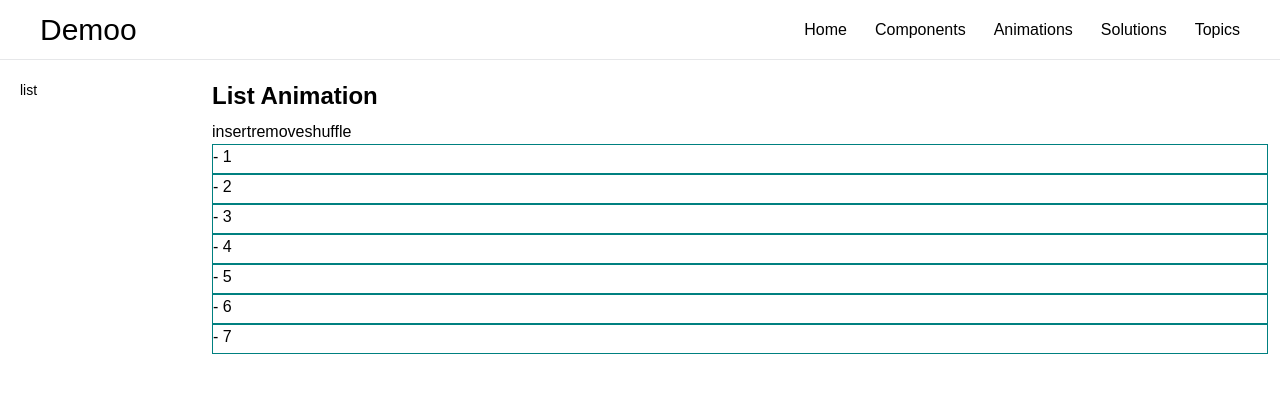
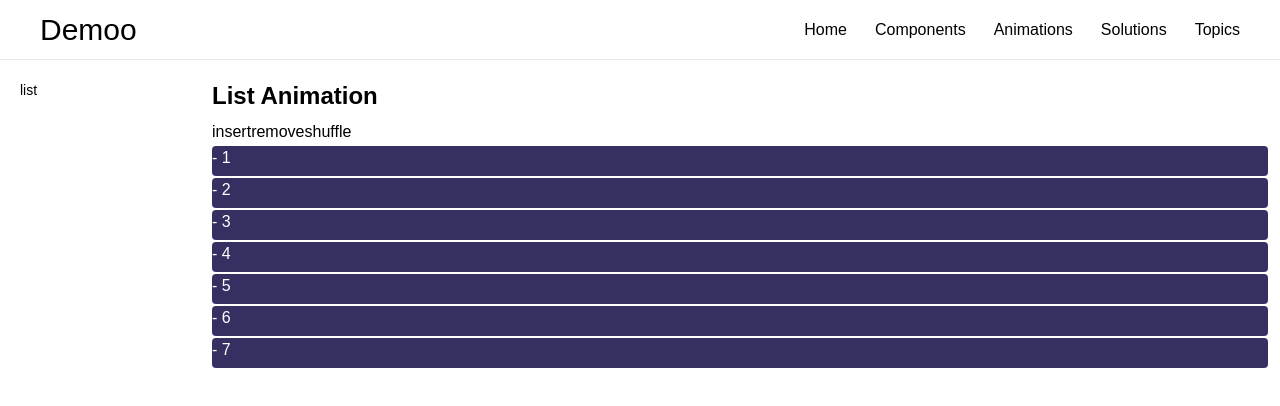
Before and after one commit to Reyshawn/fete, a React app: page /animations/list in a window 1280 px wide. Shown: the top 406 px of the page. Built offline with nearby package versions, Linux system fonts and the light colour scheme.

Commit message:
Fix a bug that `TransitionGroup` cached the old `name` property;
1. Add the `list-mutation` transition;

```diff
--- a/src/components/TransitionGroup.tsx
+++ b/src/components/TransitionGroup.tsx
@@ -27,7 +27,7 @@ interface TransitonContext {
 
 
 function TransitionGroup(props: TransitionGroupProps) {
-  const { children } = props
+  const { children, name } = props
 
   const _children: ReactElement[] = Array.isArray(props.children)
     ? children as ReactElement[]
@@ -46,7 +46,7 @@ function TransitionGroup(props: TransitionGroupProps) {
     }
 
     // compare positionMap and current rendered elements
-    elements.current.forEach((ele) => resetNode(ele.node, props.name))
+    elements.current.forEach((ele) => resetNode(ele.node, name))
 
     elements.current.forEach((ele) => {
       if (!positionMap.current.has(ele.key)) {
@@ -82,8 +82,7 @@ function TransitionGroup(props: TransitionGroupProps) {
           return
         }
 
-        context.node.classList.add(`${props.name}-leave-active`)
-
+        context.node.classList.add(`${name}-leave-active`)
         if (context.position === elements.current.length) {
           parentElement.current?.appendChild(context.node)
         } else {
@@ -98,13 +97,13 @@ function TransitionGroup(props: TransitionGroupProps) {
       }
     })
 
-    runAnimation(props.name, elements.current, parentElement.current!)
+    runAnimation(name, elements.current, parentElement.current!)
       .then(() => {
       })
       .catch(() => {
 
       })
-  }, [_children.map(c => c.key).join()])
+  }, [_children.map(c => c.key).join(), name])
 
   useEffect(() => {
     isMounted.current = true
@@ -123,7 +122,7 @@ function TransitionGroup(props: TransitionGroupProps) {
       return
     }
 
-    if (ele.node.classList.contains(`${props.name}-leave-active`)) {
+    if (ele.node.classList.contains(`${name}-leave-active`)) {
       let context = positionMap.current.get(ele.key)!
       context.isLeaving = true
       context.node.parentElement?.removeChild(context.node)
--- a/src/pages/animations/ListAnimationPage/index.tsx
+++ b/src/pages/animations/ListAnimationPage/index.tsx
@@ -11,11 +11,18 @@ export default function ListAnimationPage() {
 }
 
 
+enum ListTransitionType {
+  shuffle = "shuffle",
+  mutation = "list-mutation"
+}
+
 
 function ListAnimationDemo() {
   const [values, setValues] = useState([1, 2, 3, 4, 5, 6, 7])
 
   const countRef = useRef(values.length)
+
+  const transitionType = useRef(ListTransitionType.shuffle)
 
   const handleInsert = () => {
 
@@ -25,6 +32,7 @@ function ListAnimationDemo() {
 
     countRef.current++
 
+    transitionType.current = ListTransitionType.mutation
     setValues(newValues)
   }
 
@@ -34,11 +42,14 @@ function ListAnimationDemo() {
     const newValues = [...values]
     newValues.splice(removeIndex, 1)
 
+    transitionType.current = ListTransitionType.mutation
     setValues(newValues)
   }
 
   const handleShuffle = () => {
     const newValues = [...shuffle(values)]
+
+    transitionType.current = ListTransitionType.shuffle
     setValues(newValues)
   }
 
@@ -52,10 +63,26 @@ function ListAnimationDemo() {
       <button onClick={handleInsert}>insert</button>
       <button onClick={handleRemove}>remove</button>
       <button onClick={handleShuffle}>shuffle</button>
-      <ul style={{ position: "relative" }}>
-        <TransitionGroup name="shuffle">
+      <ul style={{
+        position: "relative",
+      }}>
+        <TransitionGroup name={transitionType.current}>
           {
-            values.map((i, index) => <li key={"k-" + i} data-key={"k-" + i} style={{ border: "1px solid teal", width: "100%", height: "30px" }}>- {i}</li>)
+            values.map((i, index) =>
+            <li
+              key={"k-" + i}
+              style={{
+                borderRadius: "4px",
+                marginTop: "2px",
+                backgroundColor: "#363062",
+                color: "white",
+                width: "100%",
+                height: "30px",
+                willChange: "opacity, transform"
+              }}
+            >
+              - {i}
+            </li>)
           }
         </TransitionGroup>
       </ul>
--- a/src/styles/transitions/index.css
+++ b/src/styles/transitions/index.css
@@ -1,2 +1,3 @@
 @import url("./popper.css");
 @import url("./shuffle.css");
+@import url("./list-mutation.css");
```
Also changed, not shown: src/styles/transitions/list-mutation.css (added, +29 -0 lines), src/styles/transitions/shuffle.css (+2 -17 lines).
